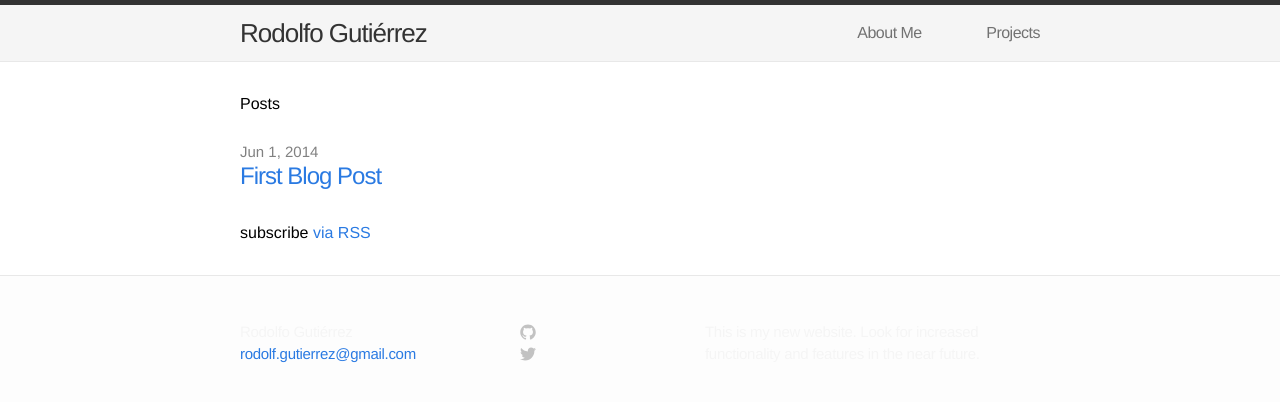
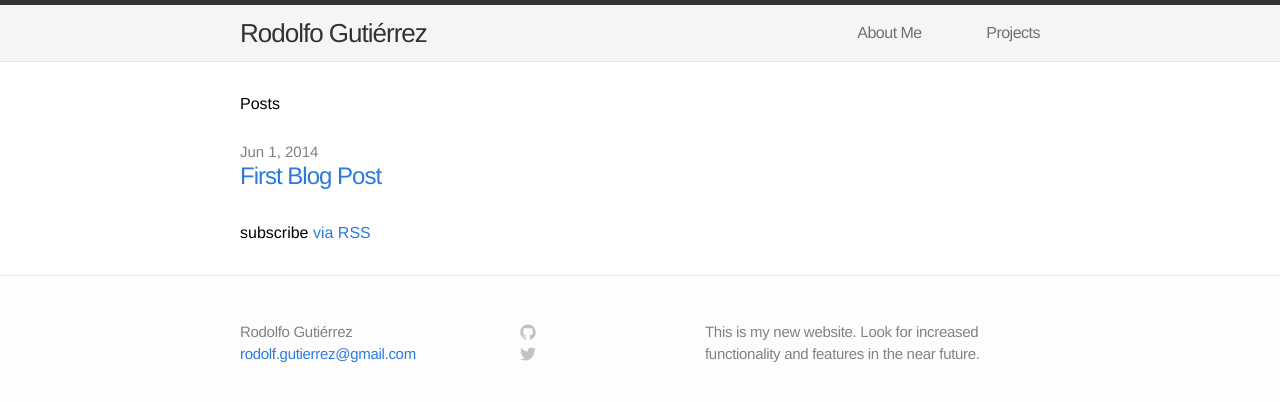
Before and after one commit to gutzrodolfo/arwedding.love, a Jekyll site: the page built from index.html, in a window 1280 px wide. Shown: the top 402 px of the page. Built offline with Jekyll 4.4.1, drawn with Linux system fonts in a browser that asks for light colours.

Commit message:
Changes to footer

```diff
--- a/css/main.css
+++ b/css/main.css
@@ -119,7 +119,7 @@ a:visited { color: #205caa; }
 .site-footer p {
   font-size: 15px;
   letter-spacing: -.3px;
-  color: #F5F5F5;
+  color: #828282;
 }
 
 .github-icon-svg,
```
